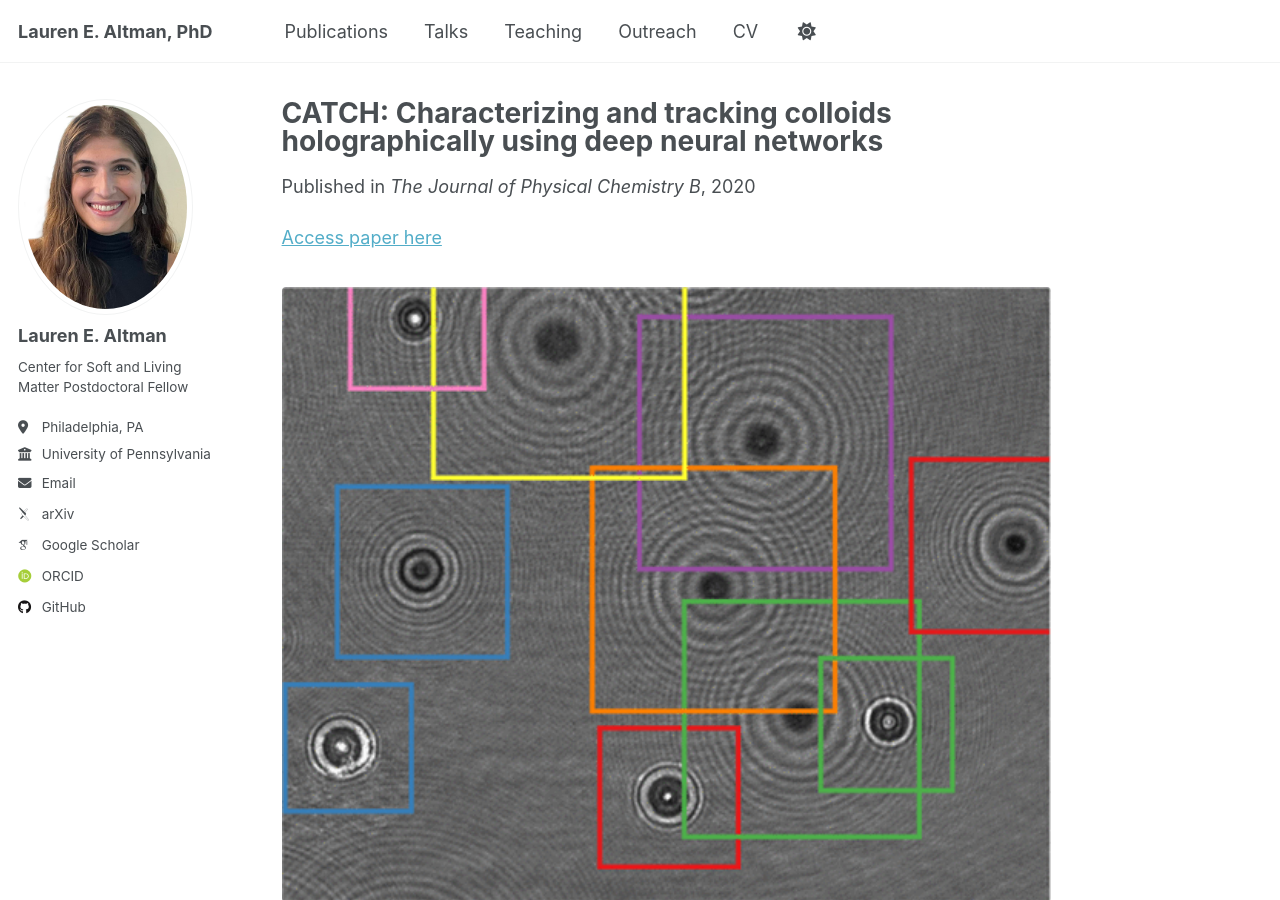
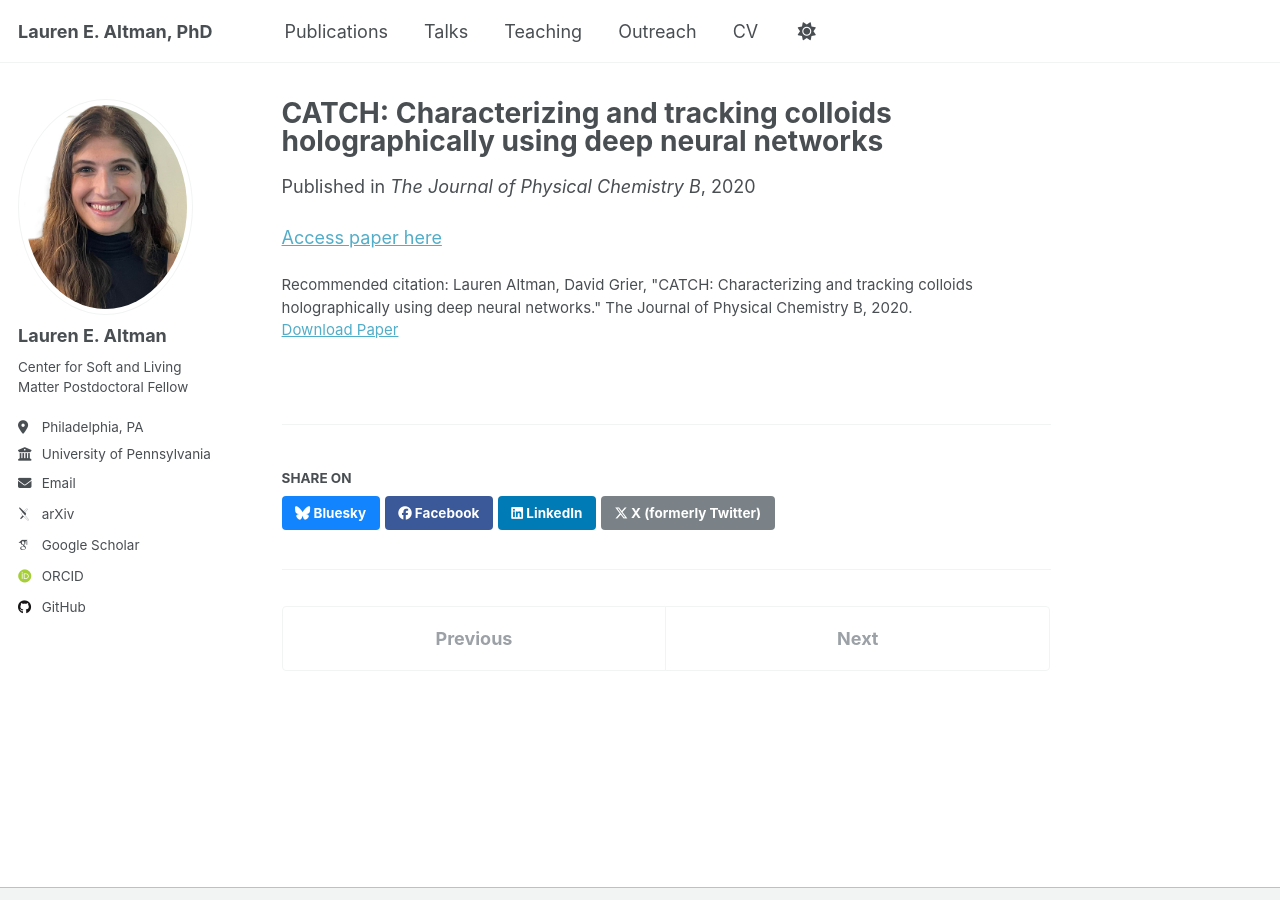
Before and after one commit to laltman2/laltman2.github.io, a Jekyll site: the page built from _publications/2020-01-01-CATCH-Characterizing-and-tracking-colloids-holographically-using-deep-neural-networks.md, in a window 1280 px wide and 900 px high. Built offline with Jekyll 4.4.1, drawn with Linux system fonts in a browser that asks for light colours; some web fonts are replaced; a script that is not in the unit is left out.

Commit message:
Update 2020-01-01-CATCH-Characterizing-and-tracking-colloids-holographically-using-deep-neural-networks.md

```diff
--- a/_publications/2020-01-01-CATCH-Characterizing-and-tracking-colloids-holographically-using-deep-neural-networks.md
+++ b/_publications/2020-01-01-CATCH-Characterizing-and-tracking-colloids-holographically-using-deep-neural-networks.md
@@ -11,6 +11,3 @@
 citation: ' Lauren Altman,  David Grier, &quot;CATCH: Characterizing and tracking colloids holographically using deep neural networks.&quot; The Journal of Physical Chemistry B, 2020.'
 ---
 [Access paper here](https://pubs.acs.org/doi/abs/10.1021/acs.jpcb.9b10463){:target="_blank"}
-<figure>
-  <img style="float: right;" src="../images/CATCH_yolo.png" width="200">
-</figure>
```
